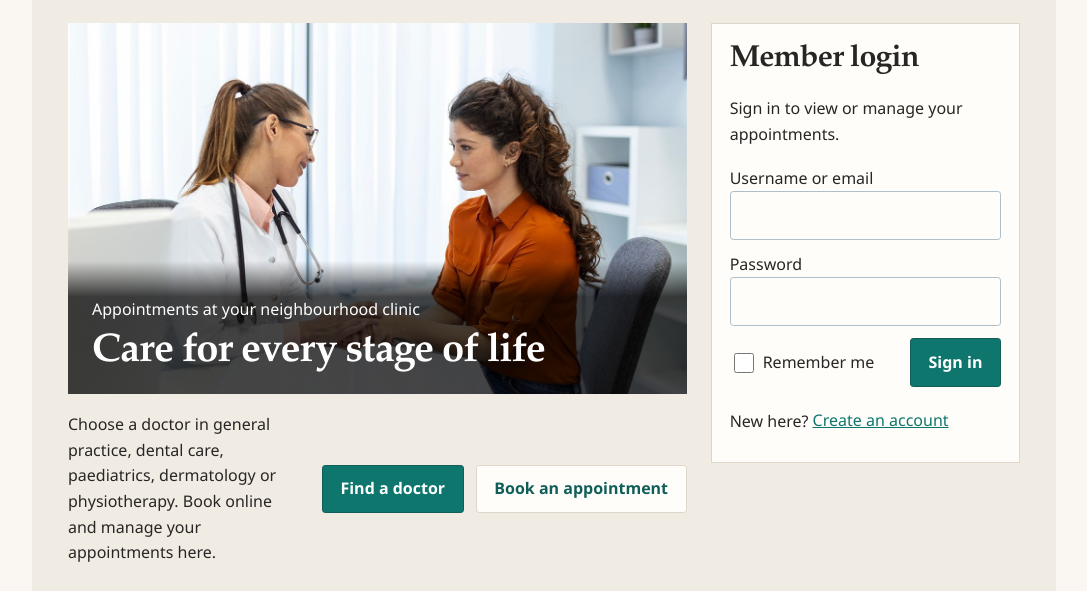
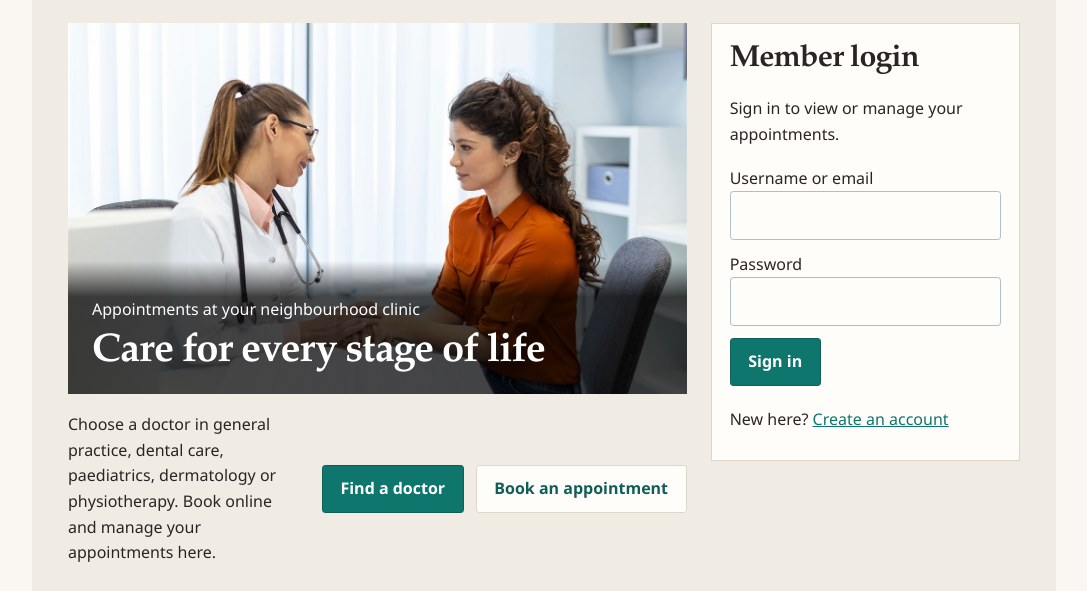
Before and after one commit to Edwinta-dev/IE4727_Web_Application_Design-, a PHP site: page /index.php in a window 1280 px wide. Shown: the part 77-668 px from the top of the page, without its empty margins (96-1183 px from the left). Run offline with PHP 8.4, Linux system fonts and the light colour scheme; data comes from the database, SQL or seed files in the repository.

Commit message:
issue #162: Login "Remember me": honour the checkbox or remove it
Closes #162.

```diff
--- a/clinic-base/index.php
+++ b/clinic-base/index.php
@@ -66,10 +66,7 @@ require __DIR__ . DIRECTORY_SEPARATOR . 'partials' . DIRECTORY_SEPARATOR . 'nav.
                 <label for="login-password">Password</label>
                 <input id="login-password" name="password" type="password" autocomplete="current-password" required>
             </p>
-            <p>
-                <label><input name="remember_me" type="checkbox" value="1"> Remember me</label>
-                <button type="submit">Sign in</button>
-            </p>
+            <p><button type="submit">Sign in</button></p>
         </form>
         <p class="register-prompt">New here? <a href="<?= e(url('/register.php')) ?>">Create an account</a></p>
 <?php endif; ?>
--- a/clinic-base/lib/auth.php
+++ b/clinic-base/lib/auth.php
@@ -6,7 +6,6 @@ declare(strict_types=1);
 require_once dirname(__DIR__) . DIRECTORY_SEPARATOR . 'models' . DIRECTORY_SEPARATOR . 'accounts.php';
 require_once __DIR__ . DIRECTORY_SEPARATOR . 'helpers.php';
 
-defined('AUTH_REMEMBER_COOKIE') || define('AUTH_REMEMBER_COOKIE', 'clinic_remember');
 defined('AUTH_MAX_FAILURES') || define('AUTH_MAX_FAILURES', 5);
 defined('AUTH_FAILURE_WINDOW') || define('AUTH_FAILURE_WINDOW', 900);
 
@@ -40,7 +39,6 @@ function auth_try_credentials(string $userOrEmail, string $plain): bool
         session_regenerate_id(true);
         $_SESSION['role'] = $login['role'];
         $_SESSION['id'] = $login['id'];
-        auth_set_remember_cookie();
         auth_clear_current_user_cache();
 
         return true;
@@ -50,7 +48,6 @@ function auth_try_credentials(string $userOrEmail, string $plain): bool
         session_regenerate_id(true);
         $_SESSION['role'] = 'admin';
         $_SESSION['id'] = 'admin';
-        auth_set_remember_cookie();
         auth_clear_current_user_cache();
 
         return true;
@@ -119,7 +116,8 @@ function logout(): void
     }
 
     session_destroy();
-    setcookie(AUTH_REMEMBER_COOKIE, '', [
+    // Clear any legacy remember cookie issued before the checkbox was removed.
+    setcookie('clinic_remember', '', [
         'expires' => time() - 42000,
         'path' => '/',
         'httponly' => true,
@@ -178,30 +176,6 @@ function is_admin(): bool
     return (current_user()['role'] ?? null) === 'admin';
 }
 
-function auth_set_remember_cookie(): void
-{
-    $token = bin2hex(random_bytes(32));
-    $_SESSION['remember_hash'] = hash('sha256', $token);
-    setcookie(AUTH_REMEMBER_COOKIE, $token, [
-        'expires' => time() + (30 * 24 * 60 * 60),
-        'path' => '/',
-        'httponly' => true,
-        'samesite' => 'Lax',
-    ]);
-}
-
-function auth_remember_token_matches(): bool
-{
-    start_session_once();
-    $token = $_COOKIE[AUTH_REMEMBER_COOKIE] ?? '';
-    $hash = $_SESSION['remember_hash'] ?? '';
-
-    return is_string($token)
-        && is_string($hash)
-        && $token !== ''
-        && hash_equals($hash, hash('sha256', $token));
-}
-
 function auth_redirect_to_login(string $message = 'Please sign in to continue.'): never
 {
     flash($message, 'error');
```
Also changed, not shown: tests/test_auth.php (+5 -2 lines), tests/test_index.php (+5 -1 lines).
